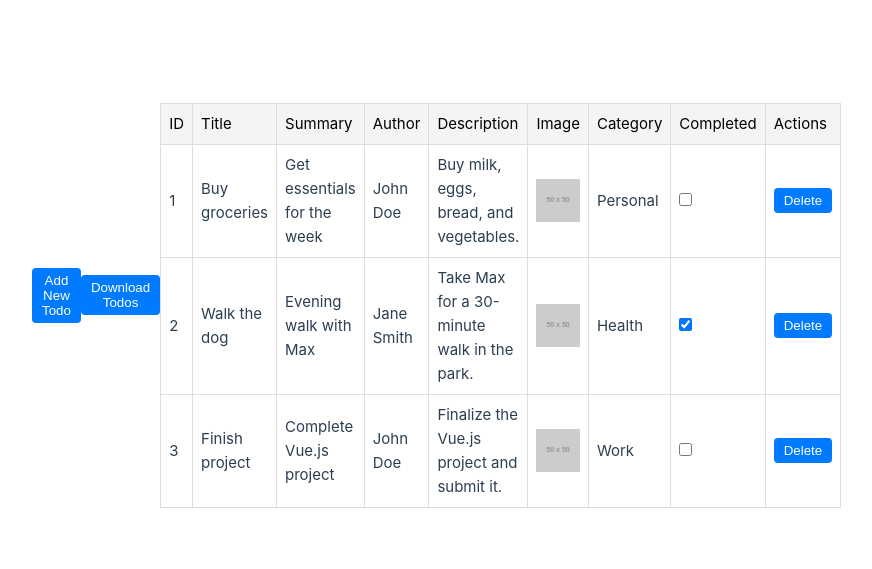
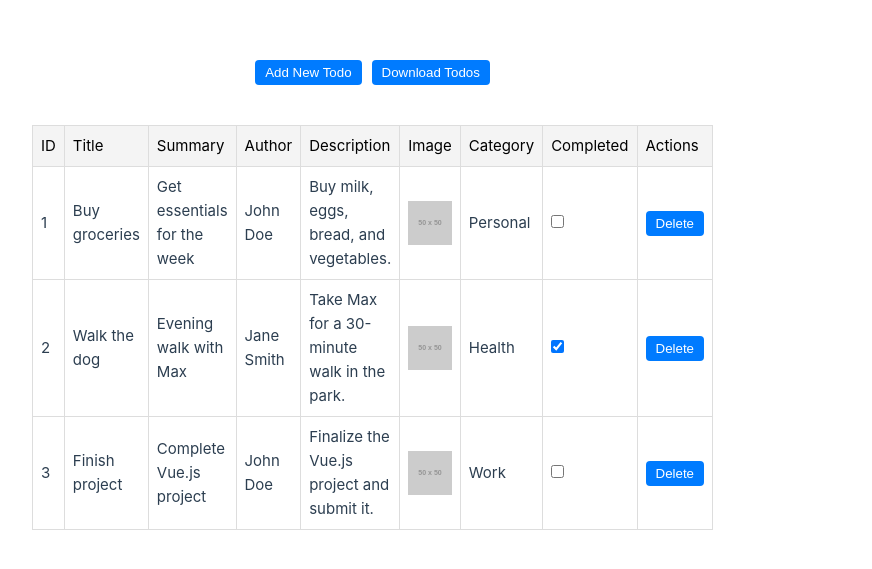
Before and after one commit to VincentLeighton/vue-todos, a Vue app: page / in a window 1280 px wide. Shown: the part 105-674 px from the top of the page, without its empty margins (0-872 px from the left). Built offline with nearby package versions, Linux system fonts and the light colour scheme; the HTML template or start-up script is replaced by a standard one.

Commit message:
Layout update

```diff
--- a/src/App.vue
+++ b/src/App.vue
@@ -106,9 +106,13 @@ const downloadTodos = () => {
 
 <template>
   <main>
-    <button @click="showModal = true">Add New Todo</button>
-    <button @click="downloadTodos">Download Todos</button>
-    <!-- Button to download todos -->
+    <!-- Buttons container -->
+    <div class="buttons-container">
+      <button @click="showModal = true">Add New Todo</button>
+      <button @click="downloadTodos">Download Todos</button>
+    </div>
+
+    <!-- Table -->
     <table>
       <thead>
         <tr>
@@ -201,6 +205,7 @@ const downloadTodos = () => {
 }
 main {
   display: flex;
+  flex-direction: column;
   justify-content: center; /* Horizontally center the table */
   align-items: center; /* Vertically center the table */
   height: 100%; /* Ensure the main element takes full height */
@@ -233,6 +238,12 @@ img {
   display: block;
   max-width: 100%;
   height: auto;
+}
+
+.buttons-container {
+  display: flex;
+  gap: 10px;
+  margin-bottom: 20px; /* Add spacing between buttons and the table */
 }
 
 button {
```
